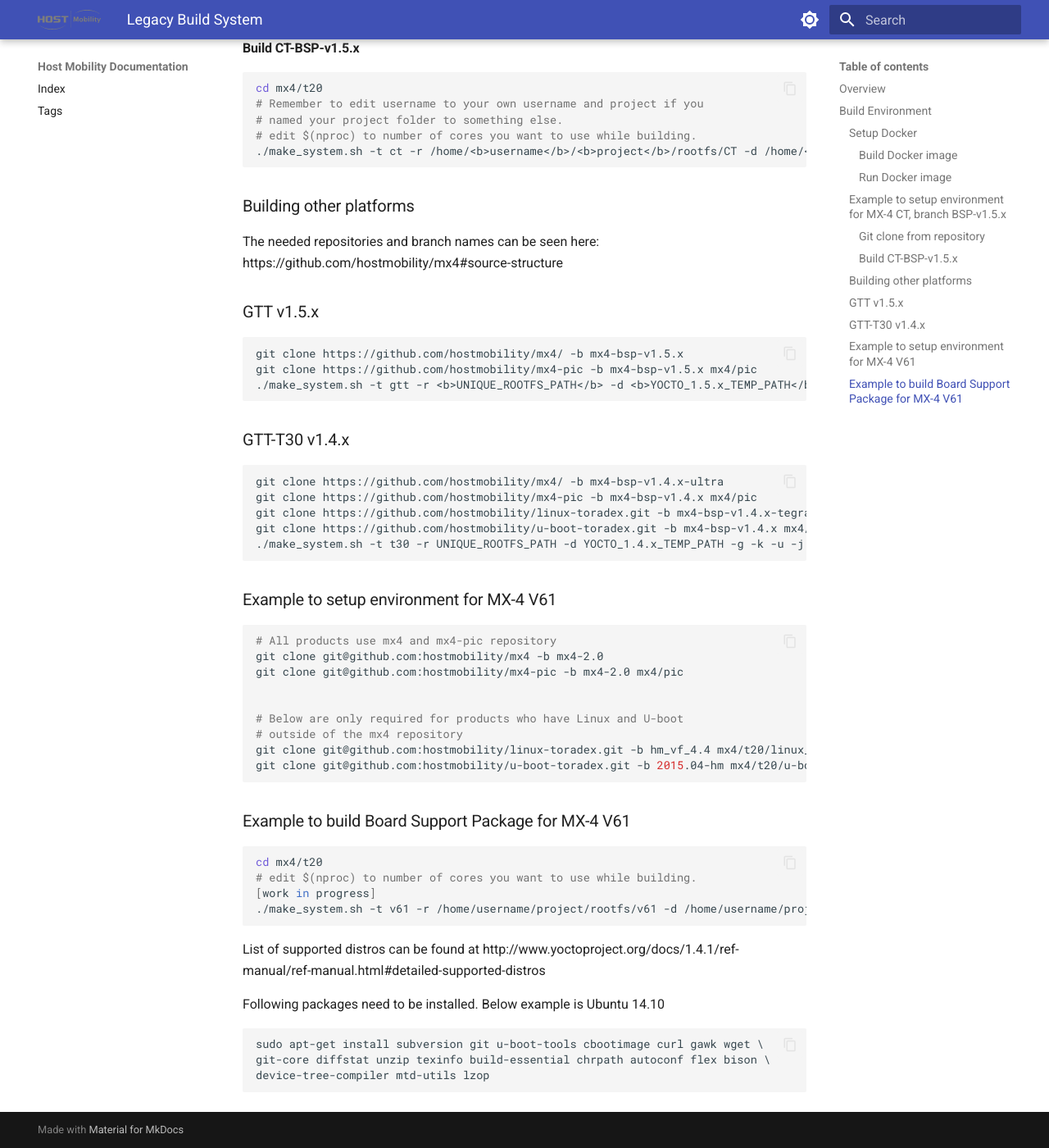
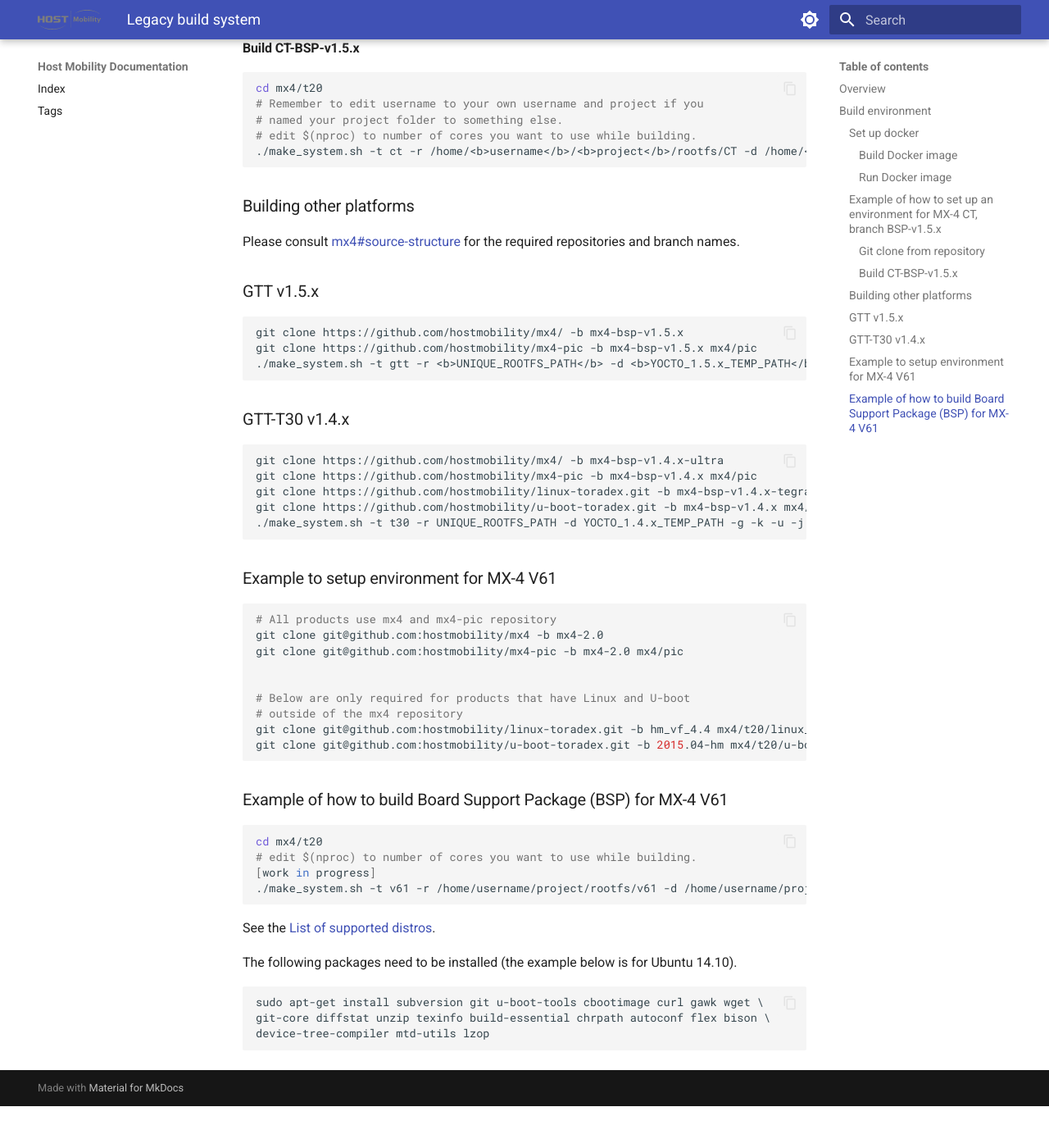
Before and after one commit to hostmobility/documentation, an MkDocs documentation site: the page built from docs/system/legacy-build-system.md, in a window 1280 px wide and 1400 px high, scrolled down 2031 px. Shown: the whole window at 82% size. Built offline with MkDocs 1.6.1 and Material for MkDocs 9.7.7, drawn with Linux system fonts in a browser that asks for light colours; after the commit the page ends 3380 px from its top, so only the background shows below that; some of the changed text lies outside the part shown.

Commit message:
development: Apply suggestions from code review
Co-authored-by: albsod <albin.soderqvist@hostmobility.com>

````diff
--- a/docs/system/legacy-build-system.md
+++ b/docs/system/legacy-build-system.md
@@ -1,5 +1,5 @@
 ---
-title: Legacy Build System
+title: Legacy build system
 tags:
   - Development
   - MX-4
@@ -11,17 +11,17 @@ tags:
 
 ## Overview
 
-For build old [mx4](https://github.com/hostmobility/mx4) repo.
+To build, see the old [mx4](https://github.com/hostmobility/mx4) repo.
 
-## Build Environment
+## Build environment
 
-Before buildning, be aware of:
-- To have approximately 30 GB amount of free space on your hard drive
-- That an SSD will make the build process go faster
-- We recommend having 4 GB of RAM
-- To have at least 2 cores, but we recommend 4 cores or more
+Before building, we recommend having
+- approximately 30 GB of free disk space,
+- an SSD (it will make the build process go faster),
+- at least 4 GB of RAM,
+- at least 4 CPU cores (2 cores is a minimum).
 
-### Setup Docker
+### Set up docker
 
 Install Docker: [Docker Install] <br />
 Create Dockerfile: touch Dockerfile <br />
@@ -91,12 +91,12 @@ docker build -t hostmobility/mx4 .
 sudo docker run -it -u <b>1000</b> --privileged -v ~/.ssh:/home/<b>username</b>/.ssh -v ~/project:/home/<b>username</b>/<b>project</b> hostmobility/mx4
 ```
 
-### Example to setup environment for MX-4 CT, branch BSP-v1.5.x
+### Example of how to set up an environment for MX-4 CT, branch BSP-v1.5.x
 
 #### Git clone from repository
 
 ```bash
-# If SSH key is associated correctly with your account on github, run the following commands:
+# If SSH key is associated correctly with your GitHub account, run the following commands:
 git clone git@github.com:hostmobility/mx4 -b mx4-bsp-v1.5.x
 git clone git@github.com:hostmobility/mx4-pic -b mx4-bsp-v1.5.x mx4/pic
 # If not correctly associated, run follow commands:
@@ -115,7 +115,7 @@ cd mx4/t20
 
 ### Building other platforms
 
-The needed repositories and branch names can be seen here: https://github.com/hostmobility/mx4#source-structure
+Please consult [mx4#source-structure](https://github.com/hostmobility/mx4#source-structure) for the required repositories and branch names.
 
 ### GTT v1.5.x
 
@@ -142,13 +142,13 @@ git clone git@github.com:hostmobility/mx4 -b mx4-2.0
 git clone git@github.com:hostmobility/mx4-pic -b mx4-2.0 mx4/pic
 
 
-# Below are only required for products who have Linux and U-boot
+# Below are only required for products that have Linux and U-boot
 # outside of the mx4 repository
 git clone git@github.com:hostmobility/linux-toradex.git -b hm_vf_4.4 mx4/t20/linux_vf
 git clone git@github.com:hostmobility/u-boot-toradex.git -b 2015.04-hm mx4/t20/u-boot_vf
 ```
 
-### Example to build Board Support Package for MX-4 V61
+### Example of how to build Board Support Package (BSP) for MX-4 V61
 
 ```bash
 cd mx4/t20
@@ -157,9 +157,9 @@ cd mx4/t20
 ./make_system.sh -t v61 -r /home/username/project/rootfs/v61 -d /home/username/project/ -u -k -j $(nproc) -g
 ```
 
-List of supported distros can be found at http://www.yoctoproject.org/docs/1.4.1/ref-manual/ref-manual.html#detailed-supported-distros
+See the [List of supported distros](http://www.yoctoproject.org/docs/1.4.1/ref-manual/ref-manual.html#detailed-supported-distros).
 
-Following packages need to be installed. Below example is Ubuntu 14.10
+The following packages need to be installed (the example below is for Ubuntu 14.10).
 ```
 sudo apt-get install subversion git u-boot-tools cbootimage curl gawk wget \
 git-core diffstat unzip texinfo build-essential chrpath autoconf flex bison \
````
Also changed, not shown: docs/system/development.md (+4 -4 lines), docs/system/eclipse.md (+9 -9 lines), docs/system/sdk/sdk.md (+4 -4 lines), docs/system/sdk_bsp.16/sdk.md (+3 -3 lines), docs/system/yocto/yocto.md (+2 -2 lines).
